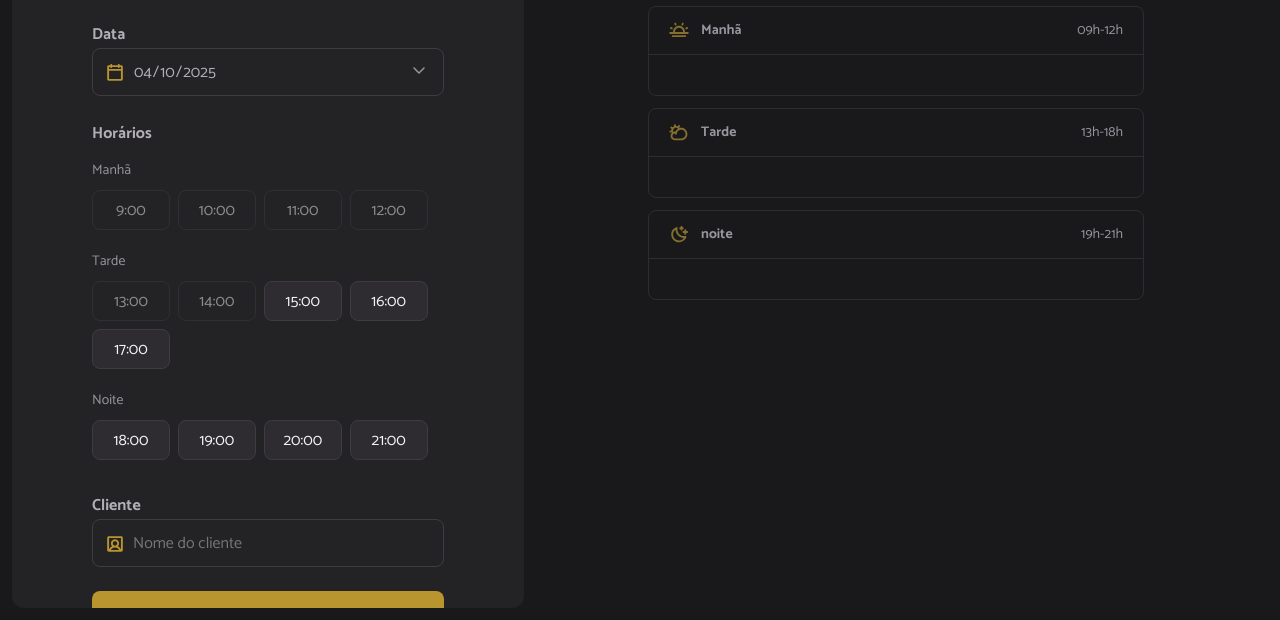
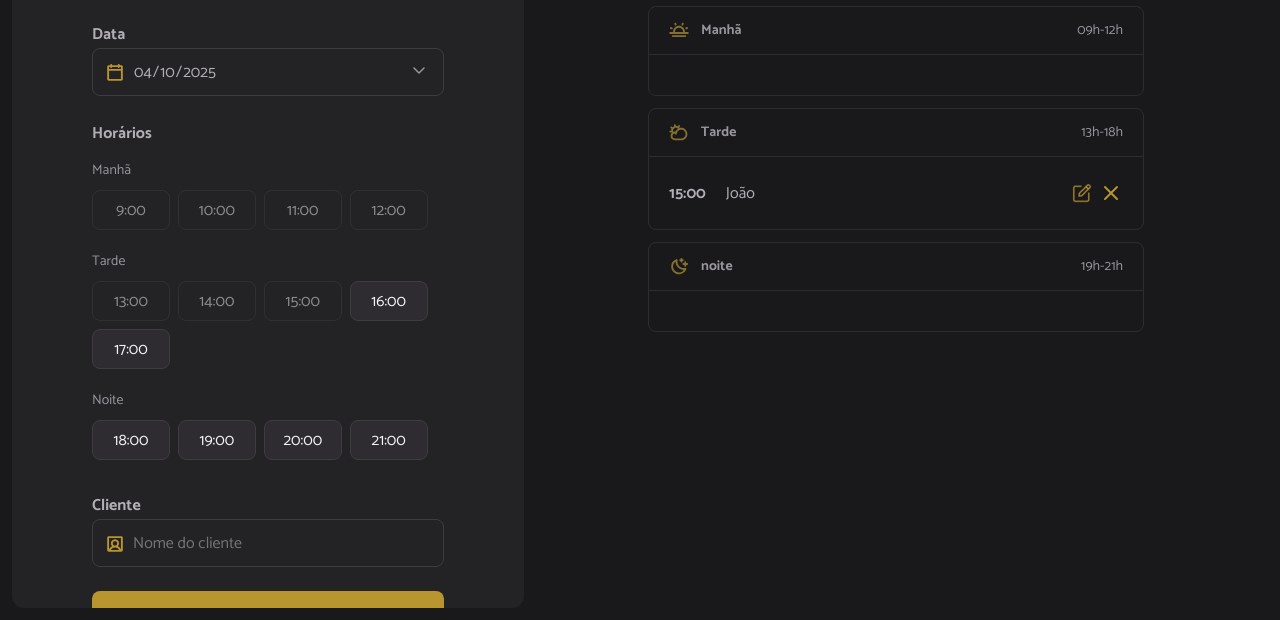
Before and after one commit to jaojogadez/hairday, a website built with webpack: page index.html in a window 1280 px wide. Shown: the part 180-800 px from the top of the page. Built offline with nearby package versions, Linux system fonts and the light colour scheme; data requests are answered from the project's data file.

Commit message:
feat: adiciona icone de editar

```diff
--- a/server.json
+++ b/server.json
@@ -24,6 +24,11 @@
       "id": "1743519779055",
       "name": "Thiago Correa",
       "when": "2025-04-03T13:00:00.000Z"
+    },
+    {
+      "id": "1744295700029",
+      "name": "João",
+      "when": "2025-04-10T15:00:00.000Z"
     }
   ]
 }
--- a/src/modules/schedules/show.js
+++ b/src/modules/schedules/show.js
@@ -28,8 +28,14 @@ export function schedulesShow({ dailySchedules }) {
       cancelIcon.setAttribute("src", "./src/assets/cancel.svg");
       cancelIcon.setAttribute("alt", "Cancelar");
 
+      // Cria ícone de editar
+      const editIcon = document.createElement("img");
+      editIcon.classList.add("edit-icon");
+      editIcon.setAttribute("src", "./src/assets/escrever.png");
+      editIcon.setAttribute("alt", "Editar");
+
       // Adiciona o tempo, o nome e o ícone no item
-      item.append(time, name, cancelIcon);
+      item.append(time, name, editIcon, cancelIcon);
 
       // Obtém somente a hot
       const hour = dayjs(schedule.when).hour();
--- a/src/styles/schedule.css
+++ b/src/styles/schedule.css
@@ -79,6 +79,13 @@
   cursor: pointer;
   transition: opacity 0.2s;
 }
+.edit-icon {
+  cursor: pointer;
+  width: 20px;
+  height: 20px;
+  transition: opacity 0.2s;
+  margin: 0 7px;
+}
 
 .schedule-period ul li img:hover {
   opacity: 0.7;
```
Also changed, not shown: index.html (+2 -2 lines), src/assets/edit.png (added), src/assets/escrever.png (added).
